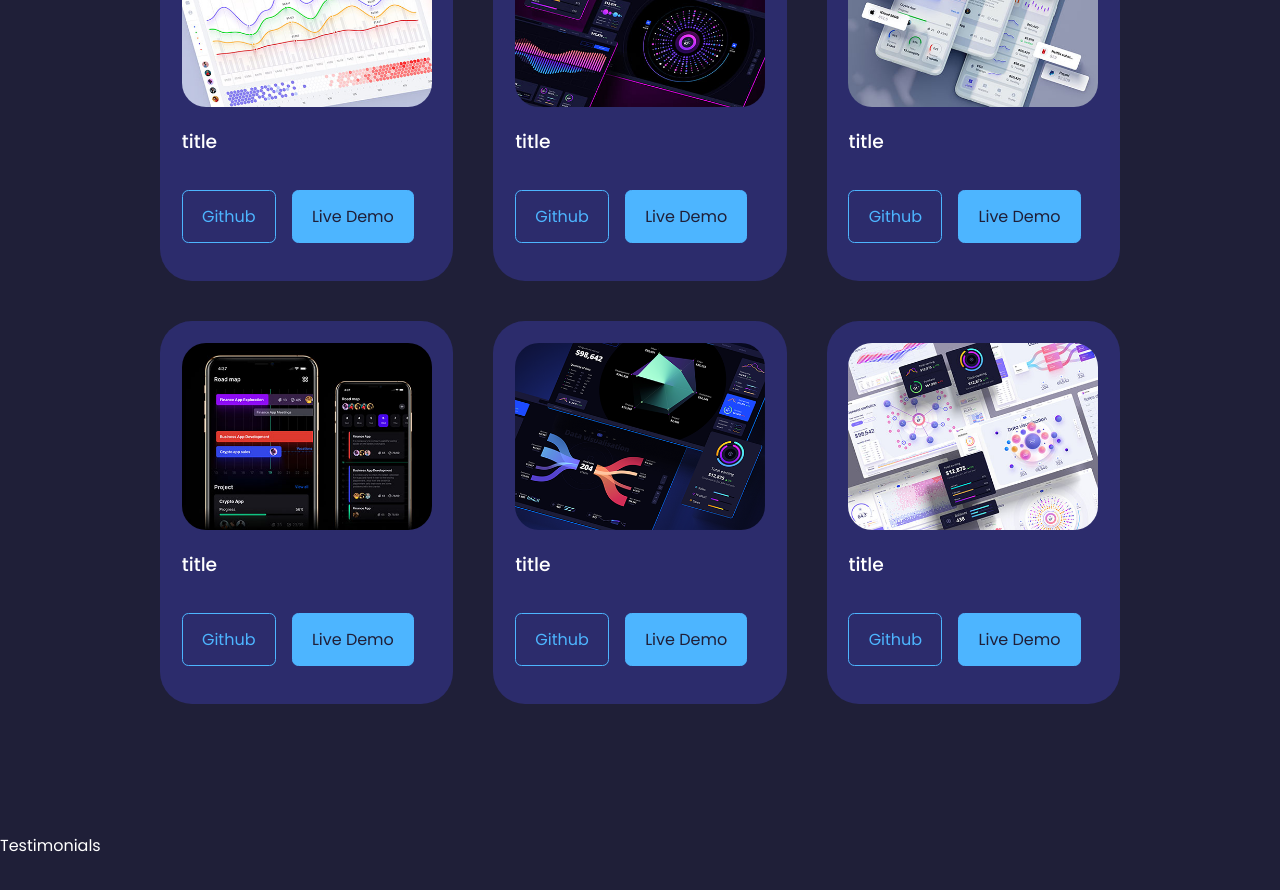
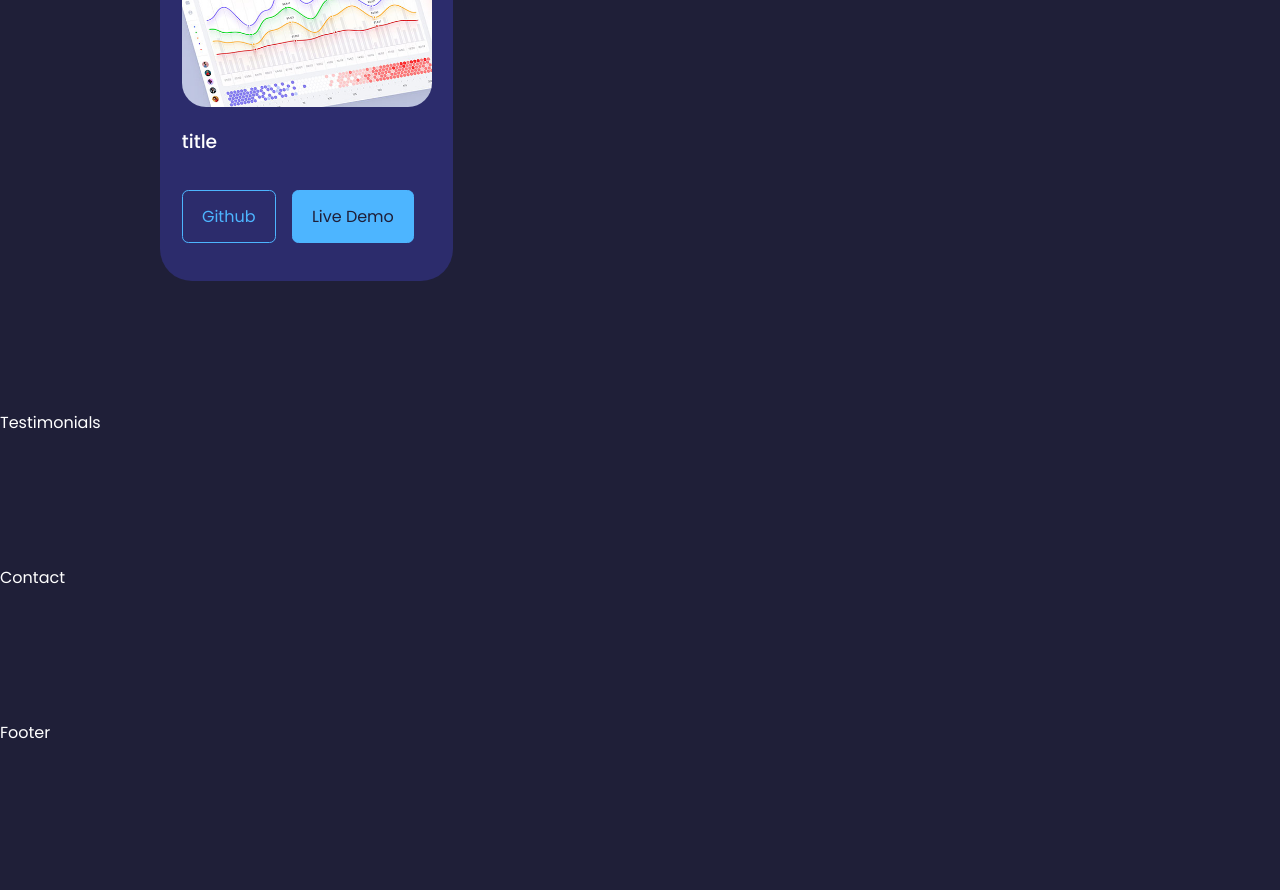
Before and after one commit to mohamedfazilk/React-Portfolio, a React (Create React App) app: page / in a window 1280 px wide. Shown: the part 3180-4070 px from the top of the page. After the commit the page ends 3927 px from the top, so only its background shows below. Built offline with nearby package versions, Linux system fonts and the light colour scheme.

Commit message:
removing the whole boilerplate code of portfolio-item

```diff
--- a/src/components/portfolio/Portfolio.jsx
+++ b/src/components/portfolio/Portfolio.jsx
@@ -6,6 +6,66 @@ import IMG3 from '../../assets/portfolio3.jpg';
 import IMG4 from '../../assets/portfolio4.jpg';
 import IMG5 from '../../assets/portfolio5.png';
 import IMG6 from '../../assets/portfolio6.jpg';
+
+const data = [
+
+	{
+	id:1,
+	image:IMG1,
+	title:'dummy of every time',
+	github:'https://google.com',
+	demo:'https://mashable.com/article/dark-mode-apps-instagram-google-chrome-apple-ios13'
+
+	},
+
+	{
+	id:2,
+	image:IMG2,
+	title:'dummy of every time',
+	github:'https://google.com',
+	demo:'https://mashable.com/article/dark-mode-apps-instagram-google-chrome-apple-ios13'
+
+	},
+
+{
+	id:3,
+	image:IMG3,
+	title:'dummy of every time',
+	github:'https://google.com',
+	demo:'https://mashable.com/article/dark-mode-apps-instagram-google-chrome-apple-ios13'
+
+	},
+
+{
+	id:4,
+	image:IMG4,
+	title:'dummy of every time',
+	github:'https://google.com',
+	demo:'https://mashable.com/article/dark-mode-apps-instagram-google-chrome-apple-ios13'
+
+	},
+
+{
+	id:5,
+	image:IMG5,
+	title:'dummy of every time',
+	github:'https://google.com',
+	demo:'https://mashable.com/article/dark-mode-apps-instagram-google-chrome-apple-ios13'
+
+	},
+
+{
+	id:6,
+	image:IMG6,
+	title:'dummy of every time',
+	github:'https://google.com',
+	demo:'https://mashable.com/article/dark-mode-apps-instagram-google-chrome-apple-ios13'
+
+	}
+
+]
+
+
 
 const Portfolio = () => {
   return (
@@ -27,68 +87,6 @@ const Portfolio = () => {
 
 
 
-        <article className="portfolio-item">
-          <div className="portfolio-item-image">
-              <img src={IMG2} alt="image1" />
-          </div>
-          <h3>title</h3>
-           <div className="portfolio-item-cta">
-           <a href="#" className='btn' target='_blank'>Github</a>
-          <a href="#" className='btn btn-primary' target='_blank'>Live Demo</a>
-          </div>
-        </article>
-
-
-
-        <article className="portfolio-item">
-          <div className="portfolio-item-image">
-              <img src={IMG3} alt="image1" />
-          </div>
-          <h3>title</h3>
-           <div className="portfolio-item-cta">
-           <a href="#" className='btn' target='_blank'>Github</a>
-          <a href="#" className='btn btn-primary' target='_blank'>Live Demo</a>
-          </div>
-        </article>
-
-
-
-        <article className="portfolio-item">
-          <div className="portfolio-item-image">
-              <img src={IMG4} alt="image1" />
-          </div>
-          <h3>title</h3>
-           <div className="portfolio-item-cta">
-           <a href="#" className='btn' target='_blank'>Github</a>
-          <a href="#" className='btn btn-primary' target='_blank'>Live Demo</a>
-          </div>
-        </article>
-
-
-
-        <article className="portfolio-item">
-          <div className="portfolio-item-image">
-              <img src={IMG5} alt="image1" />
-          </div>
-          <h3>title</h3>
-           <div className="portfolio-item-cta">
-           <a href="#" className='btn' target='_blank'>Github</a>
-          <a href="#" className='btn btn-primary' target='_blank'>Live Demo</a>
-          </div>
-        </article>
-
-
-        <article className="portfolio-item">
-          <div className="portfolio-item-image">
-              <img src={IMG6} alt="image1" />
-          </div>
-          <h3>title</h3>
-           <div className="portfolio-item-cta">
-           <a href="#" className='btn' target='_blank'>Github</a>
-          <a href="#" className='btn btn-primary' target='_blank'>Live Demo</a>
-          </div>
-
-        </article>
       </div>
     </section>
   )
--- a/src/components/portfolio/portfolio.css
+++ b/src/components/portfolio/portfolio.css
@@ -34,3 +34,25 @@
     margin-bottom: 1rem;
 
 }
+
+
+
+/* =====================MEDIA QUERIES (MEDIUM-DEVICES)====================== */
+
+@media screen and (max-width: 1024px) {
+    .portfolio-container {
+        grid-template-columns: repeat(2, 1fr);
+        gap: 1.2rem;
+    }
+}
+
+
+
+/* =====================MEDIA QUERIES (SMALL-DEVICES)====================== */
+
+@media screen and (max-width: 600px) {
+    .portfolio-container{
+        grid-template-columns: 1fr;
+        gap: 1rem;
+    }
+}
--- a/src/components/services/service.css
+++ b/src/components/services/service.css
@@ -74,7 +74,7 @@
 
 
 
-/* =====================MEDIA QUERIES (MEDIUM-DEVICES)====================== */
+/* =====================MEDIA QUERIES (SMALL-DEVICES)====================== */
 
 @media screen and (max-width: 600px) {
     .service__container {
```
